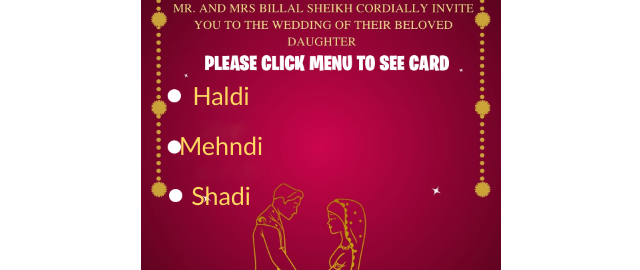
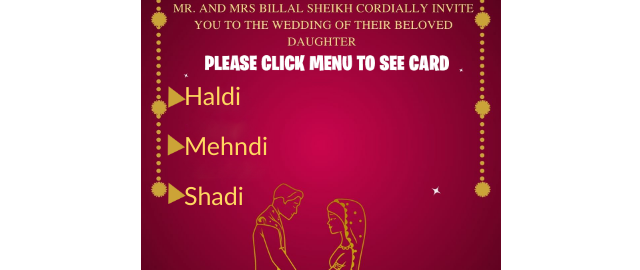
Before and after one commit to weddingcard969/weddingcard, a React (Vite) app: page / in a window 1280 px wide. Shown: the part 263-533 px from the top of the page, without its empty margins (319-959 px from the left). Built offline with nearby package versions, Linux system fonts and the light colour scheme.

Commit message:
Updated the website with new changes

```diff
--- a/src/App.css
+++ b/src/App.css
@@ -57,6 +57,8 @@ border: 1px solid white;
   font-size: 25px;
   font-family: 'Gill Sans', 'Gill Sans MT', Calibri, 'Trebuchet MS', sans-serif;
   color: #FED861;
+  text-align: start;
+  margin-left: 10px;
   }
 
 
```
Also changed, not shown: src/assets/1.jpg.
